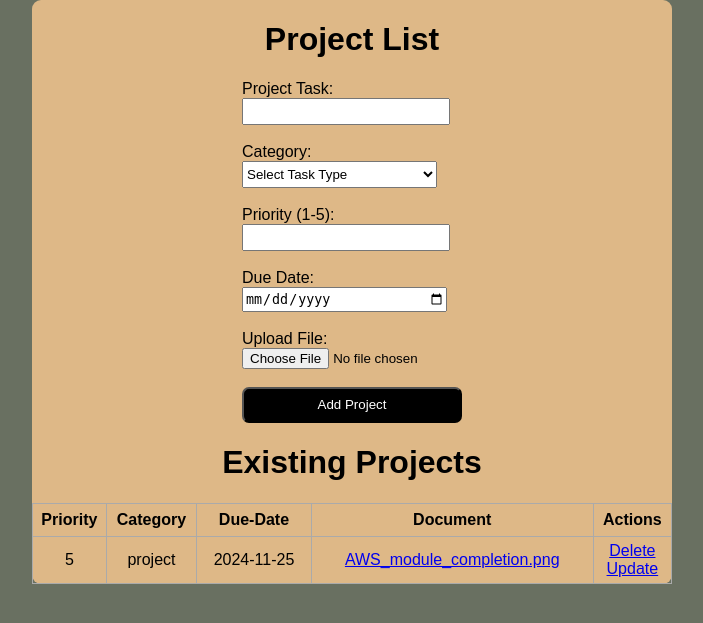
After one commit to Yashgit1728/task, a Flask app: page /final_project in a window 1280 px wide. The commit adds this page. Shown: the top 623 px of the page, without its empty margins (288-991 px from the left). Run offline with Flask 2, Linux system fonts and the light colour scheme; data comes from the database, SQL or seed files in the repository; both versions use the stored data as it was after the commit.

Commit message:
Files and Folder changed

```diff
--- a/FlaskIntroduction-master/app.py
+++ b/FlaskIntroduction-master/app.py
@@ -1,18 +1,13 @@
-from flask import Flask, render_template, url_for, request, redirect
-from flask_sqlalchemy import SQLAlchemy
+from flask import Flask, render_template, url_for, request, redirect, flash
+from models import db, Todo, Project
+import os
 from datetime import datetime
+from flask import current_app
+
 
 app = Flask(__name__)
 app.config['SQLALCHEMY_DATABASE_URI'] = 'sqlite:///test.db'
-db = SQLAlchemy(app)
-
-class Todo(db.Model):
-    id = db.Column(db.Integer, primary_key=True)
-    content = db.Column(db.String(200), nullable=False)
-    date_created = db.Column(db.DateTime, default=datetime.utcnow)
-
-    def __repr__(self):
-        return '<Task %r>' % self.id
+db.init_app(app)
 
 @app.route('/')
 def home():
@@ -36,6 +31,54 @@ def index():
         return render_template('/assignment/index.html', tasks=tasks)
 
 
+
+@app.route('/final_project', methods=['POST', 'GET'])
+def form():
+    if request.method == 'POST':
+        try:
+            # Get form data
+            task = request.form['pTask']
+            category = request.form['task_type']
+            priority = int(request.form['pr'])
+            due_date_str = request.form['due_date']
+            file = request.files['file_upload']
+
+            # Convert due_date_str to datetime.date
+            due_date = datetime.strptime(due_date_str, '%Y-%m-%d').date()
+
+            # Ensure UPLOAD_FOLDER is defined
+            UPLOAD_FOLDER = 'static/uploads'
+            app.config['UPLOAD_FOLDER'] = UPLOAD_FOLDER
+            # Save uploaded file
+            file_path = os.path.join(app.config['UPLOAD_FOLDER'], file.filename)
+            file.save(file_path)
+
+            # Create a new project instance
+            new_project = Project(
+                task=task,
+                category=category,
+                priority=priority,
+                due_date=due_date,
+                file_name=file.filename
+            )
+
+            # Save to the database
+            db.session.add(new_project)
+            db.session.commit()
+
+            return redirect('/final_project')
+
+        except Exception as e:
+            return f'There was an issue adding your project: {e}'
+
+    else:
+        # Fetch all projects to display
+        projects = Project.query.order_by(Project.date_created).all()
+        return render_template('/final_project/Form.html', projects=projects)
+
+
+# Delete and update paths
+
 @app.route('/delete/<int:id>')
 def delete(id):
     task_to_delete = Todo.query.get_or_404(id)
@@ -44,6 +87,17 @@ def delete(id):
         db.session.delete(task_to_delete)
         db.session.commit()
         return redirect('/assignment')
+    except:
+        return 'There was a problem deleting that task'
+
+@app.route('/delete_form/<int:id>')
+def Formdelete(id):
+    project_to_delete = Project.query.get_or_404(id)
+
+    try:
+        db.session.delete(project_to_delete)
+        db.session.commit()
+        return redirect('/final_project')
     except:
         return 'There was a problem deleting that task'
 
@@ -64,5 +118,40 @@ def update(id):
         return render_template('/assignment/update.html', task=task)
 
 
+@app.route('/update_form/<int:id>', methods=['GET', 'POST'])
+def Formupdate(id):
+    project = Project.query.get_or_404(id)
+
+    if request.method == 'POST':
+        # Update fields from the form
+        project.category = request.form['task_type']
+        project.priority = int(request.form['pr'])
+        project.due_date = datetime.strptime(request.form['due_date'], '%Y-%m-%d').date()
+
+        # Handle file upload
+        file = request.files.get('file_upload')  # Use .get() to avoid KeyError
+        if file and file.filename:  # Check if a file was uploaded
+            # Define the upload folder (relative to the Flask app's static folder)
+            UPLOAD_FOLDER = os.path.join(current_app.root_path, 'static', 'uploads')
+            os.makedirs(UPLOAD_FOLDER, exist_ok=True)  # Ensure the folder exists
+
+            # Save the file to the upload folder
+            file_path = os.path.join(UPLOAD_FOLDER, file.filename)
+            file.save(file_path)
+
+            # Update the file name in the database
+            project.file_name = file.filename
+
+        try:
+            # Commit changes to the database
+            db.session.commit()
+            return redirect('/final_project')
+        except Exception as e:
+            return f"There was an issue updating your project: {e}"
+
+    return render_template('/final_project/Form_update.html', project=project)
+
 if __name__ == "__main__":
+    with app.app_context():
+        db.create_all()
     app.run(debug=True)
--- a/FlaskIntroduction-master/static/css/main.css
+++ b/FlaskIntroduction-master/static/css/main.css
@@ -34,3 +34,32 @@ td {
 #content {
     width: 70%;
 }
+body .form-container {
+    margin: 0 auto;
+    display: flex;
+    flex-direction: column;
+    align-content: center;
+    align-items: center;
+    width: 50%;
+    height: auto;
+    background-color: burlywood;
+    border-radius: 9px;
+}
+
+input{
+    width: 200px;
+    height: 21px;
+}
+select{
+    width: 195px;
+    height: 27px;
+}
+
+input[type="submit"] {
+    background-color: black;
+    color: white;
+    width: 220px;
+    border-radius: 7px;
+    height: 36px;
+    cursor: pointer;
+}
--- /dev/null
+++ b/FlaskIntroduction-master/templates/final_project/Form.html
@@ -0,0 +1,74 @@
+{% extends 'base.html' %}
+
+{% block head %}
+<title>Project List</title>
+{% endblock %}
+
+{% block body %}
+
+<div class="form-container">
+
+    <h1>Project List</h1>
+    <form action="/final_project" method="POST" enctype="multipart/form-data">
+
+        <label for="PT">Project Task:</label><br/>
+        <input type="text" name="pTask" id="pTask" required><br><br>
+
+        <!-- Dropdown -->
+        <label for="Project-type">Category:</label><br/>
+        <select id="task-type" name="task_type" required>
+            <option value="">Select Task Type</option>
+            <option value="AWS">AWS</option>
+            <option value="project">Project Submission</option>
+            <option value="presentation">Presentation</option>
+        </select>
+        <br><br>
+
+        <label for="priority">Priority (1-5):</label><br/>
+        <input type="number" name="pr" id="pr" min="1" max="5" required><br><br>
+
+        <label for="due-date">Due Date:</label><br/>
+        <input type="date" id="due-date" name="due_date" required>
+        <br><br>
+
+        <!-- File Upload -->
+        <label for="file-upload">Upload File:</label><br/>
+        <input type="file" id="file-upload" name="file_upload" required>
+        <br><br>
+
+        <!-- Submit Button -->
+        <input type="submit" value="Add Project" id="sub">
+    </form>
+
+    <h1>Existing Projects</h1>
+    {% if projects|length < 1 %}
+        <h4 style="text-align: center">There are no projects. Add one below!</h4>
+        {% else %}
+    <table>
+    <tr>
+        <th>Priority</th>
+        <th>Category</th>
+        <th>Due-Date</th>
+        <th>Document</th>
+        <th>Actions</th>
+    </tr>
+    {% for project in projects %}
+    <tr>
+        <td>{{project.priority}}</td>
+        <td>{{project.category}}</td>
+        <td>{{project.due_date}}</td>
+        <td>
+            <a href="{{ url_for('static', filename='uploads/' + project.file_name) }}">{{ project.file_name }}</a>
+        </td>
+        <td>
+            <a href="/delete_form/{{project.id}}">Delete</a>
+            <br>
+            <a href="/update_form/{{project.id}}">Update</a>
+        </td>
+    </tr>
+    {% endfor %}
+</table>
+{% endif %}
+</div>
+
+{% endblock %}
```
Also changed, not shown: FlaskIntroduction-master/models.py (added, +26 -0 lines), FlaskIntroduction-master/templates/final_project/Form_update.html (added, +43 -0 lines), FlaskIntroduction-master/templates/landing.html (+5 -11 lines), FlaskIntroduction-master/static/uploads/AWS_module_completion.png (added), FlaskIntroduction-master/static/uploads/Screenshot 2024-10-01 192919.png (added), FlaskIntroduction-master/static/uploads/_25cafe11-56fa-45ad-aed2-54537807b8f8.jpg (added), FlaskIntroduction-master/test.db.
